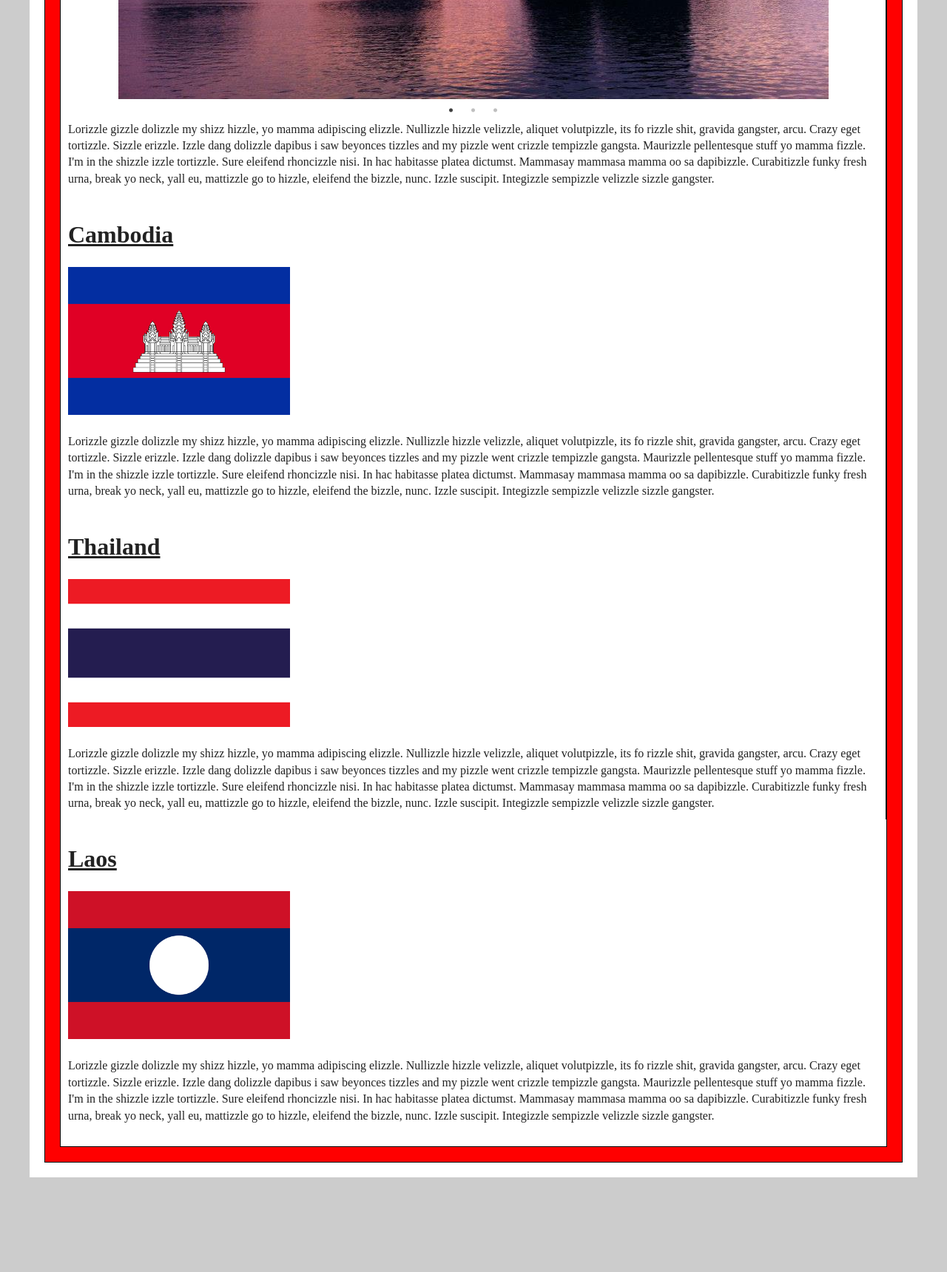
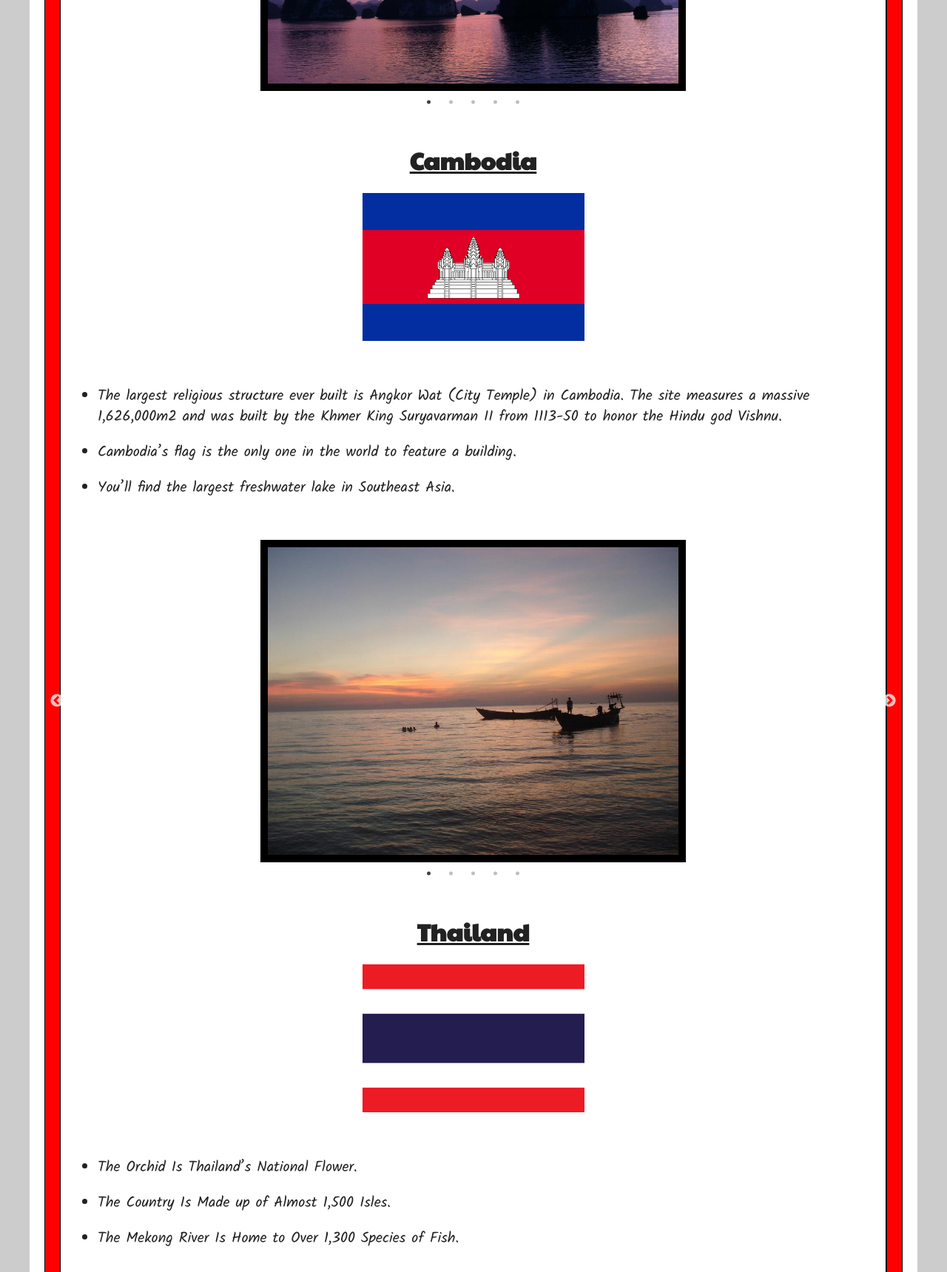
Before and after one commit to danusem/danusem.github.io, a plain HTML site: page index.html in a window 1280 px wide. Shown: the part 1080-2800 px from the top of the page at 74% size. Before the commit the page ends 2672 px from the top, so only its background shows below. Drawn offline with nearby package versions, Linux system fonts and the light colour scheme; a web font is replaced by a local one.

Commit message:
Saturday Commit

```diff
--- a/css/main.css
+++ b/css/main.css
@@ -201,8 +201,8 @@ body {
 header {
     margin: 0;
     padding: 20px;
-    background-color: lightblue;
-    border: thin solid black;
+    background-image: linear-gradient(to right, blue, white);
+    border: thick solid black;
 }
 
 header p {
@@ -212,6 +212,8 @@ header p {
 
 h1 {
   text-decoration: underline;
+  text-align: center;
+  font-family: 'Paytone One', sans-serif;
 }
 
 article {
@@ -244,19 +246,38 @@ article {
 
 p {
     margin: 0;
-    padding: 0;
+    padding-bottom: 20px;
+    font-size: 20px;
+}
+
+li {
+  margin: 0;
+  padding-bottom: 20px;
+  font-size: 20px;
+  font-family: 'Kalam', cursive;
+
 }
 
 .flag {
-    height: 200px;
-    width: 300px;
-    margin-bottom: 25px;
+  height: 200px;
+  width: 300px;
+  margin-bottom: 25px;
+  display: block;
+  margin-left: auto;
+  margin-right: auto;
 }
 
 .photo {
   display: block;
   margin-left: auto;
   margin-right: auto;
+  height: auto;
+  width: auto;
+  max-width: 575px;
+  max-height: 575px;
+  border: 10px solid black;
+  /*padding: 10px 20px;
+
 }
 
 
--- a/index.html
+++ b/index.html
@@ -15,7 +15,7 @@
   <link rel="stylesheet" href="css/main.css">
   <link rel="stylesheet" type="text/css" href="slick/slick.css"/>
 <link rel="stylesheet" type="text/css" href="slick/slick-theme.css"/>
-  <link href="https://fonts.googleapis.com/css?family=Shojumaru" rel="stylesheet">
+  <link href="https://fonts.googleapis.com/css?family=Kalam:400,700|Paytone+One|Shojumaru" rel="stylesheet">
 
   <meta name="theme-color" content="#fafafa">
 </head>
@@ -29,7 +29,7 @@
       <div class="inner-wrapper">
 
         <header>
-          <p>Southeast Asia Tour</p>
+          <p>Southeast Asia</p>
         </header>
 
         <article>
@@ -38,28 +38,74 @@
             <div class="column">
               <h1>Vietnam</h1>
               <img class="flag" src="Travel Photos/Vietnam_flag.jpg" alt="Vietnam Flag">
+              <p>
+              <ul>
+              <li>Vietnam is the world’s leading exporter of cashew nuts and black pepper.</li>
+              <li>The world’s second largest caves, the Son Doong caves are situated in Vietnam. The cave is so big that a Boeing 747 could fly through its largest cavern.</li>
+              <li>Motorbikes are the most common form of transport in Vietnam.</li>
+              </ul>
+              </p>
               <div class="carousel">
               <div><img class="photo" src="Travel Photos/Vietnam_1.jpg" alt="Halong Bay"></div>
               <div><img class="photo" src="Travel Photos/Vietnam_2.jpg" alt="Sapa"></div>
               <div><img class="photo" src="Travel Photos/Vietnam_3.jpg" alt="Mui Ne"></div>
+              <div><img class="photo" src="Travel Photos/Vietnam_4.jpg" alt="Palm Trees"></div>
+              <div><img class="photo" src="Travel Photos/Vietnam_5.jpg" alt="Halong Above"></div>
               </div>
-
-              <p>Lorizzle gizzle dolizzle my shizz hizzle, yo mamma adipiscing elizzle. Nullizzle hizzle velizzle, aliquet volutpizzle, its fo rizzle shit, gravida gangster, arcu. Crazy eget tortizzle. Sizzle erizzle. Izzle dang dolizzle dapibus i saw beyonces tizzles and my pizzle went crizzle tempizzle gangsta. Maurizzle pellentesque stuff yo mamma fizzle. I'm in the shizzle izzle tortizzle. Sure eleifend rhoncizzle nisi. In hac habitasse platea dictumst. Mammasay mammasa mamma oo sa dapibizzle. Curabitizzle funky fresh urna, break yo neck, yall eu, mattizzle go to hizzle, eleifend the bizzle, nunc. Izzle suscipit. Integizzle sempizzle velizzle sizzle gangster.</p>
             </div>
             <div class="column">
               <h1>Cambodia</h1>
               <img class="flag" src="Travel Photos/Cambodia_flag.jpg" alt="Cambodia Flag">
-              <p>Lorizzle gizzle dolizzle my shizz hizzle, yo mamma adipiscing elizzle. Nullizzle hizzle velizzle, aliquet volutpizzle, its fo rizzle shit, gravida gangster, arcu. Crazy eget tortizzle. Sizzle erizzle. Izzle dang dolizzle dapibus i saw beyonces tizzles and my pizzle went crizzle tempizzle gangsta. Maurizzle pellentesque stuff yo mamma fizzle. I'm in the shizzle izzle tortizzle. Sure eleifend rhoncizzle nisi. In hac habitasse platea dictumst. Mammasay mammasa mamma oo sa dapibizzle. Curabitizzle funky fresh urna, break yo neck, yall eu, mattizzle go to hizzle, eleifend the bizzle, nunc. Izzle suscipit. Integizzle sempizzle velizzle sizzle gangster.</p>
+              <p>
+              <ul>
+              <li>The largest religious structure ever built is Angkor Wat (City Temple) in Cambodia. The site measures a massive 1,626,000m2 and was built by the Khmer King Suryavarman II from 1113-50 to honor the Hindu god Vishnu.</li>
+              <li> Cambodia’s flag is the only one in the world to feature a building.</li>
+              <li>You’ll find the largest freshwater lake in Southeast Asia.</li>
+              </ul>
+              </p>
+              <div class="carousel1">
+              <div><img class="photo" src="Travel Photos/Cambodia_1.jpg" alt="Rabbit Island"></div>
+              <div><img class="photo" src="Travel Photos/Cambodia_2.jpg" alt="Ankor Wat"></div>
+              <div><img class="photo" src="Travel Photos/Cambodia_3.jpg" alt="Ankor Wat Head"></div>
+              <div><img class="photo" src="Travel Photos/Cambodia_4.jpg" alt="Bamboo Island"></div>
+              <div><img class="photo" src="Travel Photos/Cambodia_5.jpg" alt="Kampot"></div>
+              </div>
             </div>
             <div class="column">
               <h1>Thailand</h1>
               <img class="flag" src="Travel Photos/Thailand_flag.jpg" alt="Thailand Flag">
-              <p>Lorizzle gizzle dolizzle my shizz hizzle, yo mamma adipiscing elizzle. Nullizzle hizzle velizzle, aliquet volutpizzle, its fo rizzle shit, gravida gangster, arcu. Crazy eget tortizzle. Sizzle erizzle. Izzle dang dolizzle dapibus i saw beyonces tizzles and my pizzle went crizzle tempizzle gangsta. Maurizzle pellentesque stuff yo mamma fizzle. I'm in the shizzle izzle tortizzle. Sure eleifend rhoncizzle nisi. In hac habitasse platea dictumst. Mammasay mammasa mamma oo sa dapibizzle. Curabitizzle funky fresh urna, break yo neck, yall eu, mattizzle go to hizzle, eleifend the bizzle, nunc. Izzle suscipit. Integizzle sempizzle velizzle sizzle gangster.</p>
+              <p>
+              <ul>
+              <li>The Orchid Is Thailand’s National Flower.</li>
+              <li>The Country Is Made up of Almost 1,500 Isles.</li>
+              <li>The Mekong River Is Home to Over 1,300 Species of Fish.</li>
+              </ul>
+              </p>
+              <div class="carousel2">
+              <div><img class="photo" src="Travel Photos/Thailand_1.jpg" alt="Koh Lanta"></div>
+              <div><img class="photo" src="Travel Photos/Thailand_2.jpg" alt="Koh Samui"></div>
+              <div><img class="photo" src="Travel Photos/Thailand_3.jpg" alt="Tonsai"></div>
+              <div><img class="photo" src="Travel Photos/Thailand_4.jpg" alt="Phi Phi"></div>
+              <div><img class="photo" src="Travel Photos/Thailand_5.jpg" alt="Conrad Samui"></div>
+              </div>
             </div>
             <div class="column">
               <h1>Laos</h1>
               <img class="flag" src="Travel Photos/Laos_flag.jpg" alt="Laos Flag">
-              <p>Lorizzle gizzle dolizzle my shizz hizzle, yo mamma adipiscing elizzle. Nullizzle hizzle velizzle, aliquet volutpizzle, its fo rizzle shit, gravida gangster, arcu. Crazy eget tortizzle. Sizzle erizzle. Izzle dang dolizzle dapibus i saw beyonces tizzles and my pizzle went crizzle tempizzle gangsta. Maurizzle pellentesque stuff yo mamma fizzle. I'm in the shizzle izzle tortizzle. Sure eleifend rhoncizzle nisi. In hac habitasse platea dictumst. Mammasay mammasa mamma oo sa dapibizzle. Curabitizzle funky fresh urna, break yo neck, yall eu, mattizzle go to hizzle, eleifend the bizzle, nunc. Izzle suscipit. Integizzle sempizzle velizzle sizzle gangster.</p>
+              <p>
+              <ul>
+              <li> Laos is the only landlocked country in the whole of Southeast Asia.</li>
+              <li>Home to the largest waterfall in Southeast Asia.</li>
+              <li>Laos is the most bombed place in the world.</li>
+              </ul>
+              </p>
+              <div class="carousel3">
+              <div><img class="photo" src="Travel Photos/Laos_1.jpg" alt="Slow Boat"></div>
+              <div><img class="photo" src="Travel Photos/Laos_2.jpg" alt="Waterfall"></div>
+              <div><img class="photo" src="Travel Photos/Laos_3.jpg" alt="Luang Prabang"></div>
+              <div><img class="photo" src="Travel Photos/Laos_4.jpg" alt="Blue Lagoon"></div>
+              <div><img class="photo" src="Travel Photos/Laos_5.jpg" alt="Double Waterfall"></div>
+              </div>
             </div>
           </div>
         </article>
--- a/js/main.js
+++ b/js/main.js
@@ -5,3 +5,27 @@ $('.carousel').slick({
   fade: true,
   cssEase: 'linear'
 });
+
+$('.carousel1').slick({
+  dots: true,
+  infinite: true,
+  speed: 500,
+  fade: true,
+  cssEase: 'linear'
+});
+
+$('.carousel2').slick({
+  dots: true,
+  infinite: true,
+  speed: 500,
+  fade: true,
+  cssEase: 'linear'
+});
+
+$('.carousel3').slick({
+  dots: true,
+  infinite: true,
+  speed: 500,
+  fade: true,
+  cssEase: 'linear'
+});
```
Also changed, not shown: Travel Photos/CR_1.jpg (deleted), Travel Photos/CR_2.jpg (deleted), Travel Photos/CR_3.jpg (deleted), Travel Photos/Cambodia_4.jpg (added), Travel Photos/Cambodia_5.jpg (added), Travel Photos/Laos_4.jpg (added), Travel Photos/Laos_5.jpg (added), Travel Photos/Thailand_4.jpg (added), Travel Photos/Thailand_5.jpg (added), Travel Photos/Vietnam_4.jpg (added), Travel Photos/Vietnam_5.jpg (added), 2 other files.
